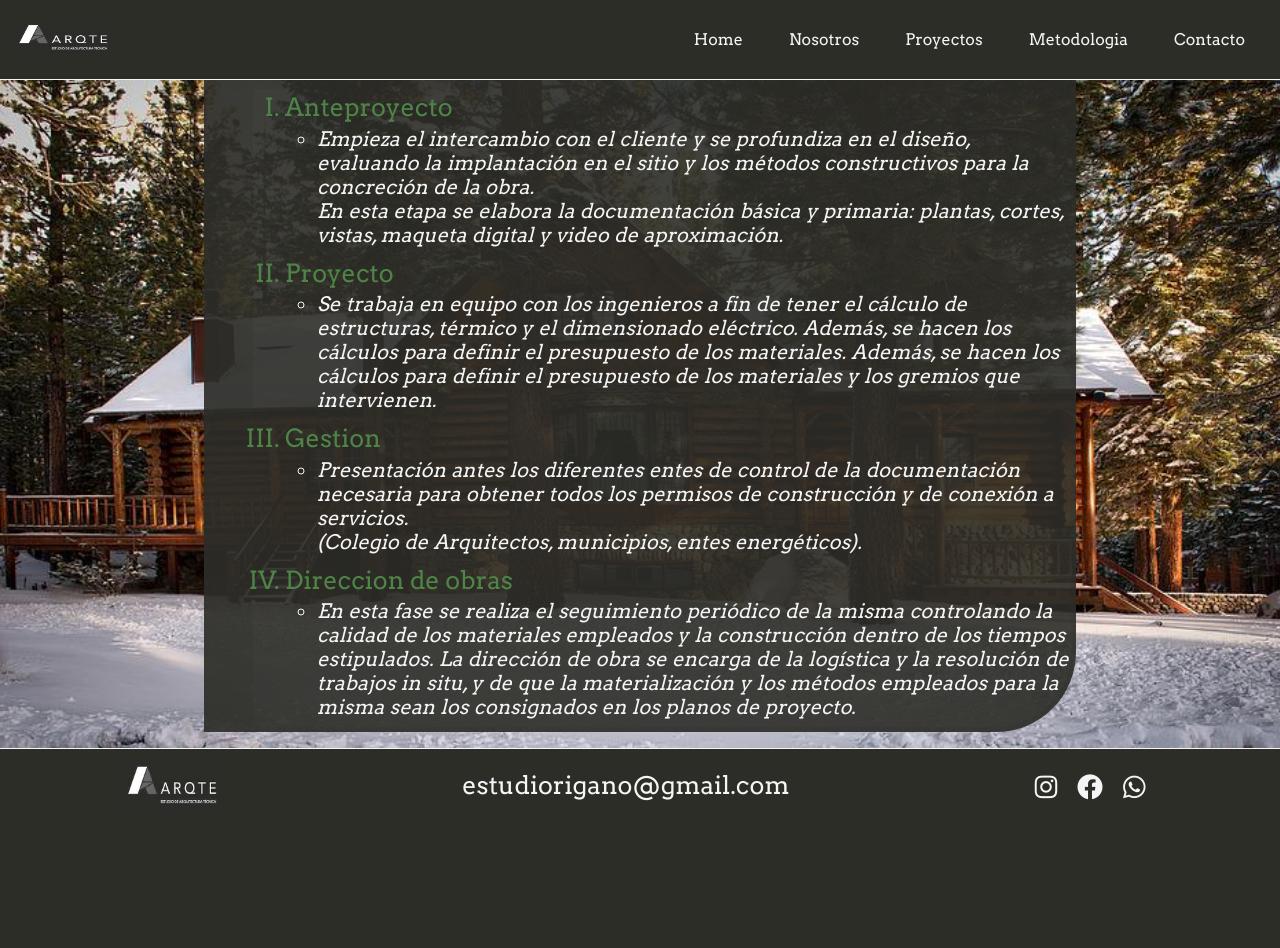
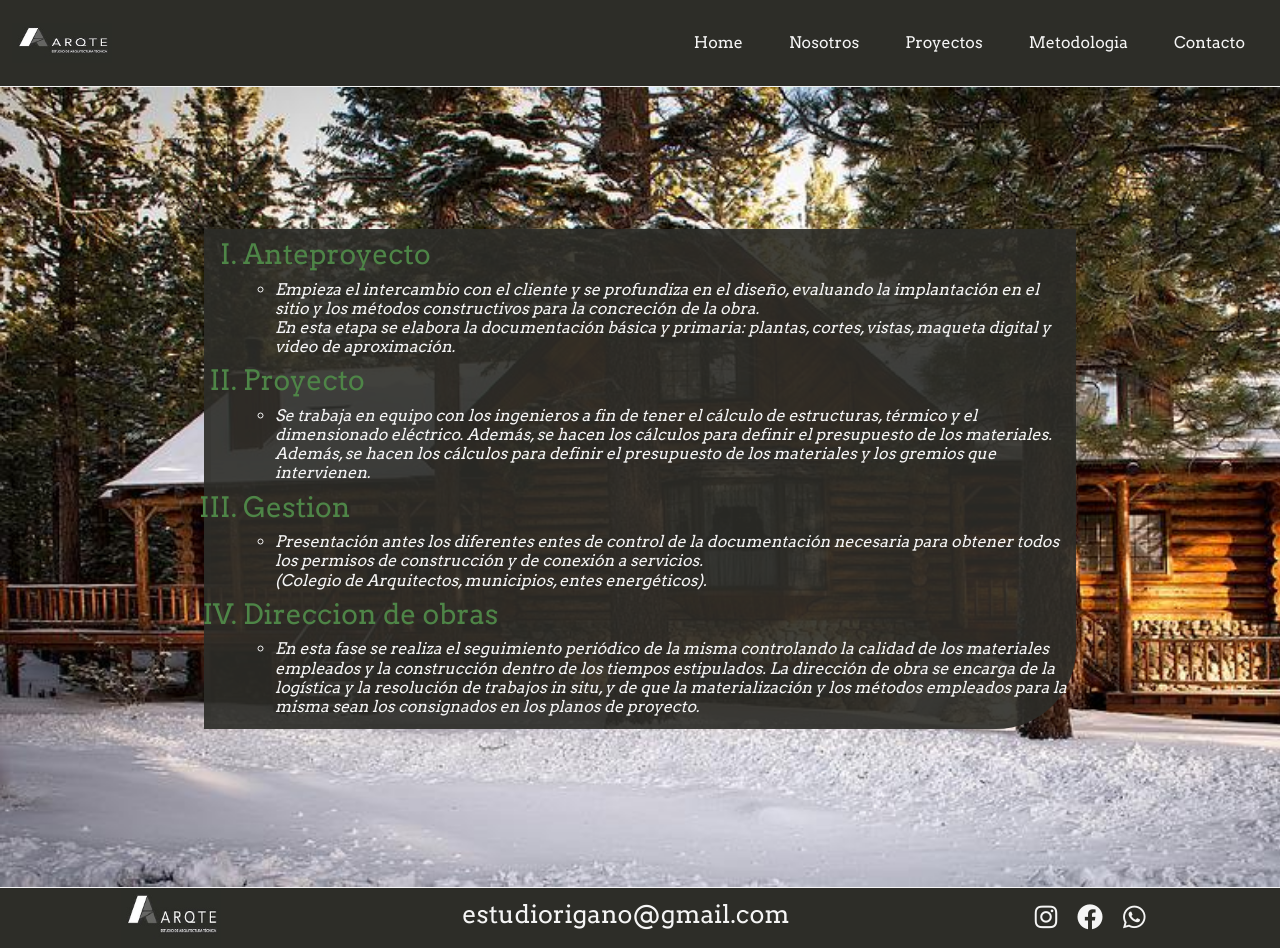
Before and after one commit to TomasPaoletti/EstudioRigano-Paoletti, a plain HTML site: page page/metodologia.html in a window 1280 px wide. Before the commit the page ends 828 px from the top, so only its background shows below. Drawn offline with nearby package versions, Linux system fonts and the light colour scheme.

Commit message:
solucion barra marron menu mobile en todas las paginas. Se deja un main mas extenso para futuras modificaciones

```diff
--- a/page/metodologia.html
+++ b/page/metodologia.html
@@ -30,26 +30,25 @@
 </head>
 
 <body>
-
   <!-- menú mobile -->
   <div class="pos-f-t" id="mobile-menu">
     <div class="collapse" id="navbarToggleExternalContent">
       <div class="bg-dark p-4 bg-personalizado">
         <h4 class="text-white titlemobile">Estudio Rigano</h4>
         <li class="nav-item">
-          <a class="nav-link" aria-current="page" href="../index.html">Home</a>
+          <a class="nav-link listmobile" aria-current="page" href="../index.html">Home</a>
         </li>
         <li class="nav-item">
-          <a class="nav-link" href="./nosotros.html">Nosotros</a>
+          <a class="nav-link listmobile" href="./nosotros.html">Nosotros</a>
         </li>
         <li class="nav-item">
-          <a class="nav-link" href="./proyectos.html">Proyectos</a>
+          <a class="nav-link listmobile" href="./proyectos.html">Proyectos</a>
         </li>
         <li class="nav-item">
-          <a class="nav-link" href="./metodologia.html">Metodologia</a>
+          <a class="nav-link listmobile" href="./metodologia.html">Metodologia</a>
         </li>
         <li class="nav-item">
-          <a class="nav-link" href="./contacto.html">Contacto</a>
+          <a class="nav-link listmobile" href="./contacto.html">Contacto</a>
         </li>
       </div>
     </div>
@@ -62,7 +61,7 @@
   </div>
 
   <!-- fila de logo + nav -->
-  <div class="grid">
+  <div class="pos-f-t">
     <header class="header">
       <nav class="navbar navbar-expand-md container-fluid">
         <img class="pic-header navbar-brand" src="../img/logo.jpg" alt="logo" />
@@ -91,16 +90,18 @@
         </div>
       </nav>
     </header>
+  </div>
   <!-- cierre de fila logo + nav -->
   <!-- fila de info del sitio -->
+  <div class="grid">
     <main class="main4">
       <div class="metodologia">
         <div class="container-fluid col-12">
           <ol type="I">
             <div>
-              <li class="titlegreen">Anteproyecto</li>
+              <li class="titlegreen h3">Anteproyecto</li>
               <ul>
-                <li class="h5">
+                <li class="h6">
                   Empieza el intercambio con el cliente y se profundiza en el
                   diseño, evaluando la implantación en el sitio y los métodos
                   constructivos para la concreción de la obra.<br />En esta etapa
@@ -110,9 +111,9 @@
               </ul>
             </div>
             <div>
-              <li class="titlegreen">Proyecto</li>
+              <li class="titlegreen h3">Proyecto</li>
               <ul>
-                <li class="h5">
+                <li class="h6">
                   Se trabaja en equipo con los ingenieros a fin de tener el
                   cálculo de estructuras, térmico y el dimensionado eléctrico.
                   Además, se hacen los cálculos para definir el presupuesto de los
@@ -122,9 +123,9 @@
               </ul>
             </div>
             <div>
-              <li class="titlegreen">Gestion</li>
+              <li class="titlegreen h3">Gestion</li>
               <ul>
-                <li class="h5">
+                <li class="h6">
                   Presentación antes los diferentes entes de control de la
                   documentación necesaria para obtener todos los permisos de
                   construcción y de conexión a servicios.<br />(Colegio de
@@ -133,9 +134,9 @@
               </ul>
             </div>
             <div>
-              <li class="titlegreen">Direccion de obras</li>
+              <li class="titlegreen h3">Direccion de obras</li>
               <ul>
-                <li class="h5">
+                <li class="h6">
                   En esta fase se realiza el seguimiento periódico de la misma
                   controlando la calidad de los materiales empleados y la
                   construcción dentro de los tiempos estipulados. La dirección de
@@ -151,7 +152,7 @@
     </main>
     <!-- cierre fila de info del sitio-->
     <!-- inicio de footer -->
-    <footer>
+      <footer class="footer-meto">
         <div>
           <img class="pic-footer" src="../img/logo.jpg" alt="logo" />
         </div>
@@ -159,8 +160,10 @@
           <h3>estudiorigano@gmail.com</h3>
         </div>
         <div>
-        <button><a href="https://www.instagram.com/?hl=es" target="_blank"><i class='bx bxl-instagram'></i></a></button>
-        <button><a href="https://www.facebook.com/" target="_blank"><i class='bx bxl-facebook-circle'></i></a></button>
+          <button><a href="https://www.instagram.com/?hl=es" target="_blank"><i
+                class='bx bxl-instagram'></i></a></button>
+          <button><a href="https://www.facebook.com/" target="_blank"><i
+                class='bx bxl-facebook-circle'></i></a></button>
           <button><a href="https://web.whatsapp.com/" target="_blank"><i class='bx bxl-whatsapp'></i></a></button>
         </div>
       </footer>
--- a/styles/style.css
+++ b/styles/style.css
@@ -13,20 +13,17 @@ body {
 .grid {
     display: grid;
     grid-template-columns: 100vw;
-    grid-template-rows: 10% auto 20%;
-    height: 100vh;
+    grid-template-rows: 4fr auto;
     grid-template-areas:
-        "header"
         "main"
         "footer";
+        min-height: 100vh;
 }
 
 /* inicio de header */
 
 header {
-    grid-area: header;
     background-color: rgb(45 45 40);
-    display: flex;
     flex-direction: row;
     justify-content: space-between;
     align-items: center;
@@ -71,6 +68,7 @@ main {
     grid-area: main;
     display: flex;
     background-color: rgb(45 45 40);
+    min-height: 100vh;
 }
 
 .main {
@@ -156,10 +154,9 @@ main {
     background-size: cover;
     flex-direction: column;
 }
-
 .metodologia {
     margin: auto;
-    width: 500px;
+    width: 80%;
 }
 
 .main4 ol {
@@ -168,21 +165,19 @@ main {
     background-color: rgb(45 45 40 / 90%);
     border-top: 9px solid rgb(45 45 40 / 20%);
     border-right: 5px solid rgb(45 45 40 / 20%);
-    border-left: 1.3cm solid rgb(45 45 40 / 20%);
+    border-left: 0.2cm solid rgb(45 45 40 / 20%);
     border-bottom: 5px solid rgb(45 45 40 / 20%);
     border-bottom-right-radius: 5rem;
+    padding-right: 3px;
 }
 
 .titlegreen {
     color: rgb(78, 133, 71);
-    font-size: 25px;
 }
 
 .main4 ul {
-    font-size: 20px;
+    font-size: 10px;
     font-style: italic;
-    font-weight: 400;
-    word-spacing: 1px;
 }
 
 /* fin main metodologia */
@@ -192,29 +187,27 @@ main {
 .main5 {
     background-image: url(../img/vistamontana.jpg);
     background-size: contain;
+    height: auto;
 }
 
 section {
-    width: auto;
+    max-width: 25rem;
     margin: auto;
     font-family: arvo;
 }
 
 .form {
-    width: 30rem;
     margin: auto;
-    padding: 10px 40px 20px 30px;
     background-color: rgb(45 45 40 / 90%);
     border-bottom-left-radius: 3rem;
     border-bottom-right-radius: 3rem;
 }
 
 .text {
-    width: 30rem;
     background-color: rgb(45 45 40 / 90%);
-    padding: 20px;
     border-top-left-radius: 3rem;
     border-top-right-radius: 3rem;
+    padding: 5px;
 }
 
 .text h2 {
@@ -227,13 +220,14 @@ section {
     color: whitesmoke;
     text-align: center;
     font-style: italic;
+    font-size: 20px;
 }
 
 .controls {
     margin-left: 5rem;
     width: 15rem;
     background: whitesmoke;
-    margin-bottom: 0.5rem;
+    margin-bottom: 0.6rem;
     border: 0.2rem solid rgb(45 45 40);
     font-family: arvo;
     border-radius: 0.2rem;
@@ -253,9 +247,9 @@ section {
 
 footer {
     grid-area: footer;
-    background-color: rgb(45 45 40);
     display: flex;
     flex-direction: column;
+    justify-content: space-around;
     align-items: center;
     overflow: hidden;
     border-top: 0.1rem solid whitesmoke;
@@ -311,15 +305,51 @@ footer button:hover {
 
 /* fin de footer */
 
+@media screen and (min-width: 768px){
+
+    footer {
+        grid-area: footer;
+        display: flex;
+        flex-direction: row;
+        justify-content: space-around;
+        align-items: center;
+        overflow: hidden;
+        background-color: rgb(45 45 40);
+    }
+
+    footer h3 {
+        font-size: 25px;
+        color: whitesmoke;
+        font-family: arvo;
+        margin: auto;
+        font-weight: 500;
+    }
+
+    footer button {
+        font-size: 30px;
+        letter-spacing: 5px;
+    }
+
+    footer button:hover {
+        font-size: 40px;
+        transition: all, linear, 0.5s;
+    }
+
+    .bxl-instagram:hover {
+        height: 40px;
+        width: 40px;
+    }
+
+}
+
+
 @media screen and (min-width: 1000px) {
     .grid {
         display: grid;
         grid-template-columns: 100vw;
-        grid-template-rows: 10% auto 10%;
-        height: 100vh;
+        grid-template-rows: 2fr auto;
         background-color: rgb(45 45 40);
         grid-template-areas:
-            "header"
             "main"
             "footer";
     }
@@ -355,7 +385,6 @@ footer button:hover {
         color: whitesmoke;
         font-family: arvo;
         font-size: 25px;
-        font-weight: 300;
     }
 
     /* fin main home */
@@ -374,7 +403,6 @@ footer button:hover {
         color: rgb(78, 133, 71);
         font-family: arvo;
         font-size: 50px;
-        /*margin-left: 50%;*/
         font-style: oblique;
     }
 
@@ -389,7 +417,7 @@ footer button:hover {
     /* inicio main proyectos */
 
     .main-gallery {
-        padding: 0;
+        padding-top: 60px;
         margin: auto;
         display: grid;
         grid-template-columns: repeat(3, 1fr);
@@ -440,12 +468,12 @@ footer button:hover {
 
     footer {
         grid-area: footer;
-        background-color: rgb(45 45 40);
         display: flex;
         flex-direction: row;
         justify-content: space-around;
         align-items: center;
         overflow: hidden;
+        background-color: rgb(45 45 40);
     }
 
     footer h3 {
```
Also changed, not shown: index.html (+5 -3 lines), page/contacto.html (+10 -9 lines), page/nosotros.html (+7 -4 lines), page/proyectos.html (+5 -4 lines). Lines whose indentation alone changed are shown as unchanged.
